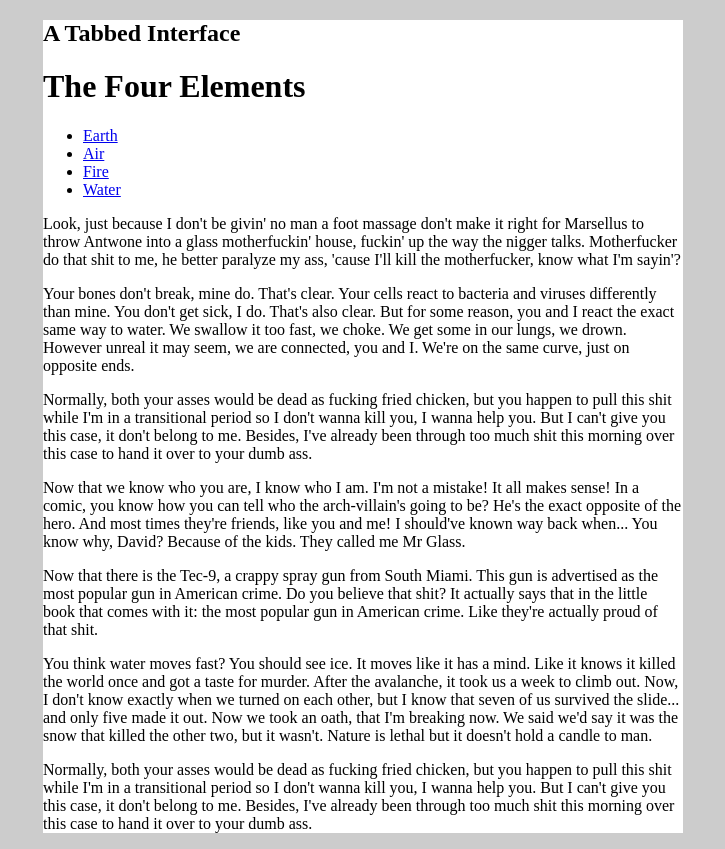
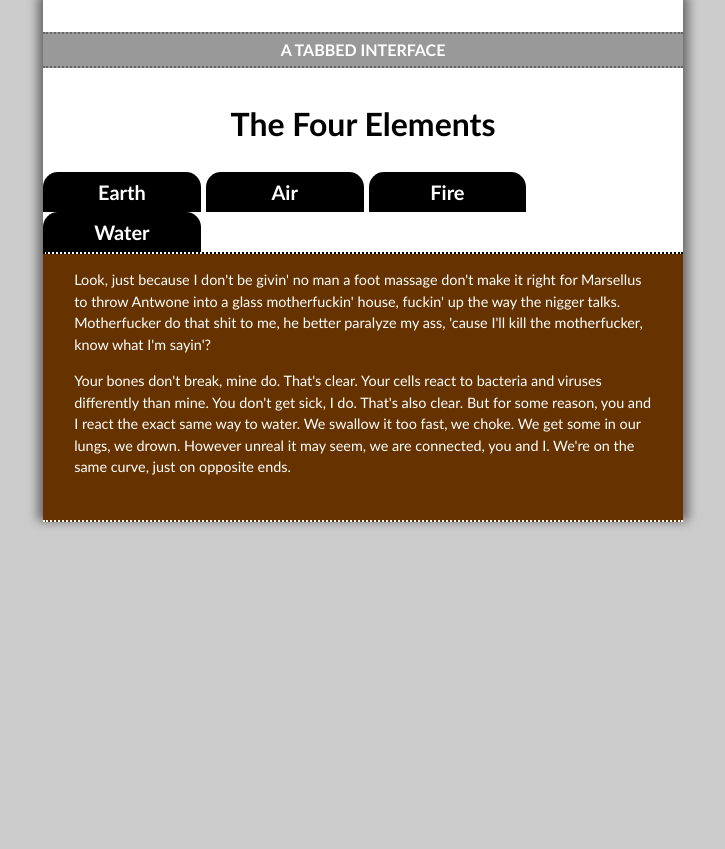
Before and after one commit to wadd0032/mtm1526-homework-4, a plain HTML site: page index.html in a window 1280 px wide. Shown: the whole page, without its empty margins (277-1002 px from the left). After the commit the page ends 800 px from the top, so only its background shows below. Drawn offline with nearby package versions, Linux system fonts and the light colour scheme.

Commit message:
added styling for headings, tabs, and div contnet areas.

```diff
--- a/css/general.css
+++ b/css/general.css
@@ -2,17 +2,178 @@ html {
 	margin: 0;
 	padding: 0;
 
-	background-color: #CCC;
+	background-color: #ccc;
 }
 
 body {
 	margin: 0 auto;
-	padding: 0;
+	padding-top: 1em;
 	width: 50%;
+	min-height: 500px;
 
 	background-color: #fff;
+
+	-webkit-box-shadow: 0px 0px 10px 5px rgba(0, 0, 0, .5);
+	-moz-box-shadow: 0px 0px 10px 5px rgba(0, 0, 0, .5);
+	box-shadow: 0px 0px 10px 5px rgba(0, 0, 0, .5);
+}
+
+h1 {
+	margin: 0;
+	padding: .5em 0 .75em;
+
+	color: #000;
+	font: bold 200%/1.5 "Trebuchet MS", Arial, Helvetica, sans-serif;
+	text-align: center;
+}
+
+h2 {
+	margin: 1em 0;
+	padding: .25em;
+
+	background-color: #999;
+	border-bottom: 2px dotted #666;
+	border-top: 2px dotted #666;
+
+	color: #fff;
+	font: bold 100%/1.5 "Trebuchet MS", Arial, Helvetica, sans-serif;
+	text-align: center;
+	text-transform:uppercase;
+}
+
+p {
+	margin: 0;
+	padding: .5em;
+
+	color: #fff;
+	font: normal 90%/1.5 "Trebuchet MS", Arial, Helvetica, sans-serif;
 }
 
 nav {
+	margin: 0;
+	padding: 0;
+	width: 100%;
 
+	border-bottom: 2px dotted #000;
 }
+
+nav ul {
+	margin: 0;
+	padding: 0;
+}
+
+nav ul li {
+	margin-right: 5px;
+	padding: .25em;
+	display: inline;
+	float:left;
+	width: 23.09%;
+
+	background-color: #000;
+
+	-moz-border-radius-topleft: 15px;
+	-moz-border-radius-topright: 15px;
+	-moz-border-radius-bottomright: 0px;
+	-moz-border-radius-bottomleft: 0px;
+	-webkit-border-radius: 15px 15px 0px 0px;
+	border-radius: 15px 15px 0px 0px;
+
+	font: bold 125%/1.5 "Trebuchet MS", Arial, Helvetica, sans-serif;
+	text-align: center;
+
+	list-style-type: none;
+}
+
+nav ul li:last-child {
+	margin-right: 0;
+}
+
+nav ul li a,
+nav ul li a:link,
+nav ul li a:visited {
+	color: #fff;
+	text-decoration: none;
+}
+
+nav ul li.tab1:hover,
+nav ul li.tab1:focus,
+nav ul li.tab1:active
+{
+	background-color: #630;
+}
+
+nav ul li.tab2:hover,
+nav ul li.tab2:focus,
+nav ul li.tab2:active
+{
+	background-color: #69f;
+}
+
+nav ul li.tab3:hover,
+nav ul li.tab3:focus,
+nav ul li.tab3:active
+{
+	background-color: #f30;
+}
+
+nav ul li.tab4:hover,
+nav ul li.tab4:focus,
+nav ul li.tab4:active
+{
+	background-color: #39c;
+}
+
+.content {
+	margin: 0;
+	padding: 0;
+
+	position: relative;
+}
+
+.content div {
+	margin: 0;
+	padding: .5em 1.5em;
+
+	border-bottom: 2px dotted #fff;
+
+	min-height: 250px;
+
+	position: absolute;
+	left: 0;
+	top: 0;
+}
+
+#tab1 {
+	background-color: #630;
+}
+
+#tab2 {
+	background-color: #69f;
+}
+
+
+#tab3 {
+	background-color: #f30;
+}
+
+#tab4 {
+	background-color: #39c;
+}
+
+.current {
+	z-index:100;
+}
+
+.clearfix:before,
+.clearfix:after {
+	content:"";
+	display: table;
+}
+
+.clearfix:after {
+	clear: both;
+}
+
+.clearfix {
+	*zoom: 1;
+}
```
